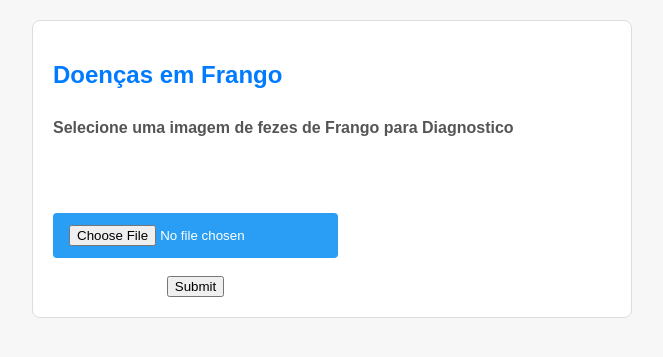
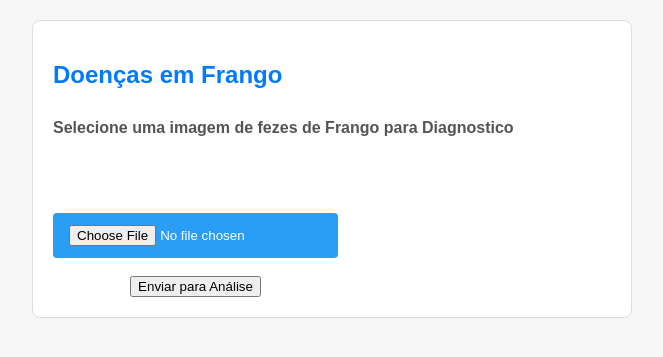
Before and after one commit to RUBERVALALVES/flask-hospedado-no-render, a Flask app: page / in a window 1280 px wide. Shown: the top 357 px of the page, without its empty margins (308-971 px from the left). Run offline with Flask 3, Linux system fonts and the light colour scheme.

Commit message:
Change submit button text to 'Enviar para Análise'

```diff
--- a/templates/client.html
+++ b/templates/client.html
@@ -131,7 +131,7 @@
         <input type="file" name="file" required>
       </div>
       <br>
-      <input type="submit" value="Submit">
+      <input type="submit" value="Enviar para Análise">
     </form>
 
     {% if error_message %}
```
